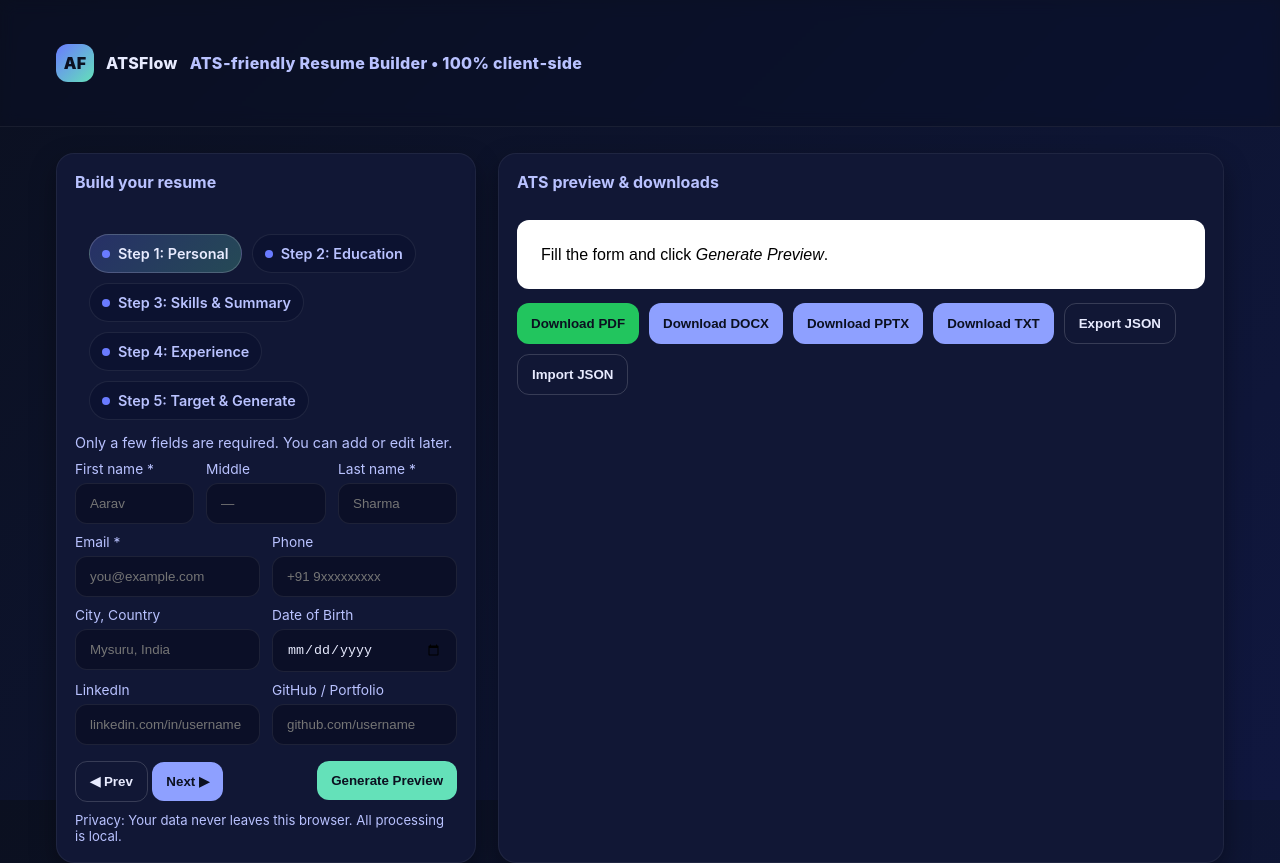
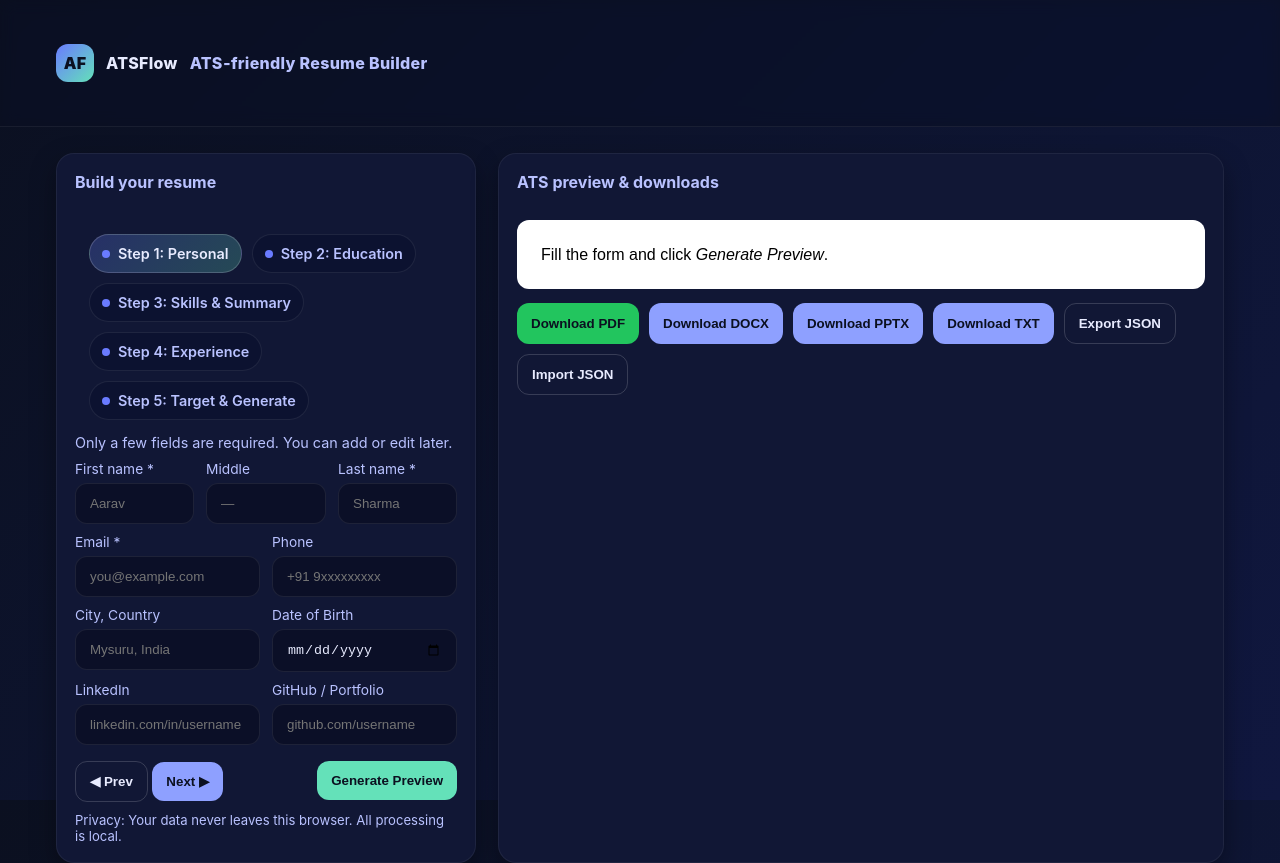
Before and after one commit to ProjectMahe/ATS-friendly-Resume-Builder, a plain HTML site: page index.html in a window 1280 px wide. Drawn offline with nearby package versions, Linux system fonts and the light colour scheme.

Commit message:
Update index.html

```diff
--- a/index.html
+++ b/index.html
@@ -307,7 +307,7 @@
                     <div class="wrap">
                         <div class="brand">
                             <div class="brand-badge">AF</div>
-                            ATSFlow <span class="muted">ATS‑friendly Resume Builder • 100% client‑side</span>
+                            ATSFlow <span class="muted">ATS‑friendly Resume Builder</span>
                         </div>
                     </div>
                 </header>
```
